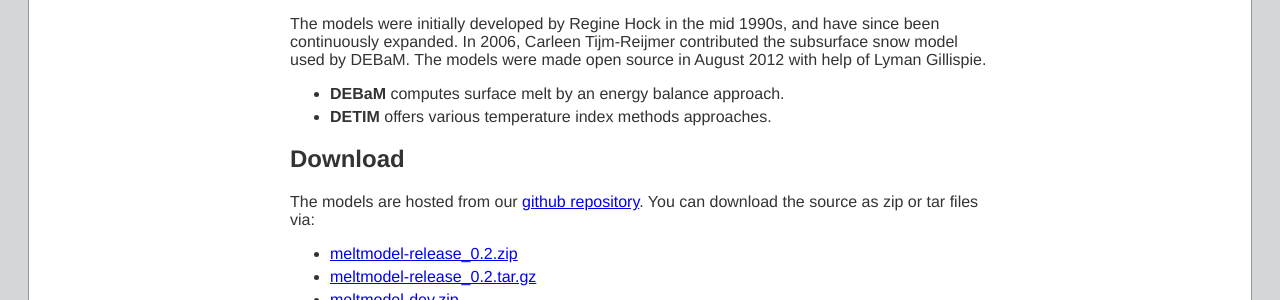
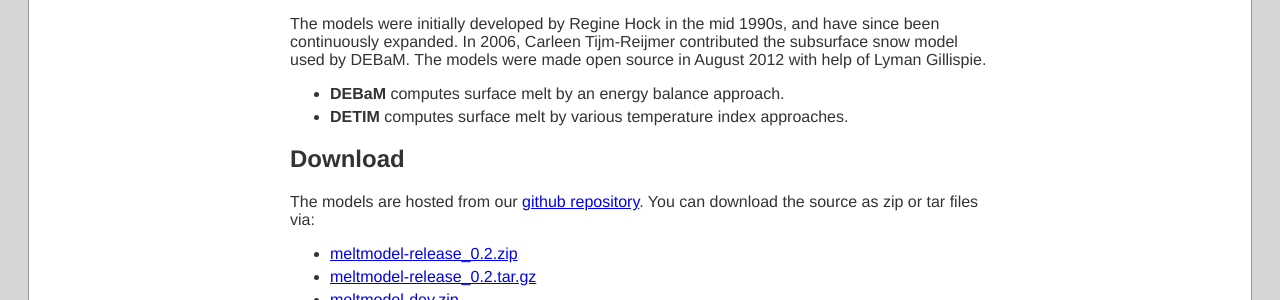
Before and after one commit to regine/meltmodel, a Jekyll site: the page built from index.md, in a window 1280 px wide. Shown: the part 515-815 px from the top of the page. Built offline with Jekyll 4.4.1, drawn with Linux system fonts in a browser that asks for light colours; Markdown is read by kramdown in place of the engine named in the settings.

Commit message:
minor edit on front page

```diff
--- a/index.md
+++ b/index.md
@@ -35,7 +35,7 @@ the subsurface snow model used by DEBaM. The models were made open source in Aug
 with help of Lyman Gillispie.
 
 - __DEBaM__ computes surface melt by an energy balance approach.
-- __DETIM__ offers various temperature index methods approaches.
+- __DETIM__ computes surface melt by various temperature index approaches.
 
 
 Download
```
Also changed, not shown: install.md (+0 -1 lines).
